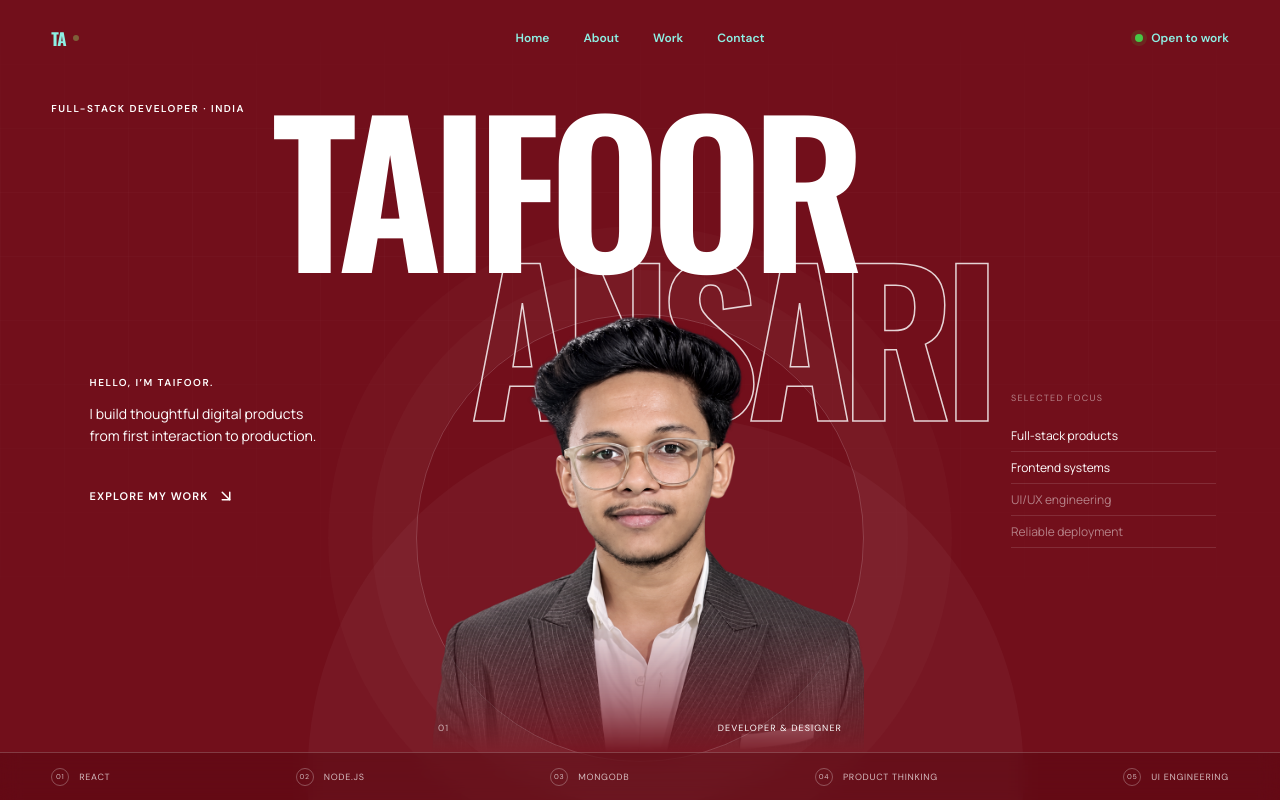
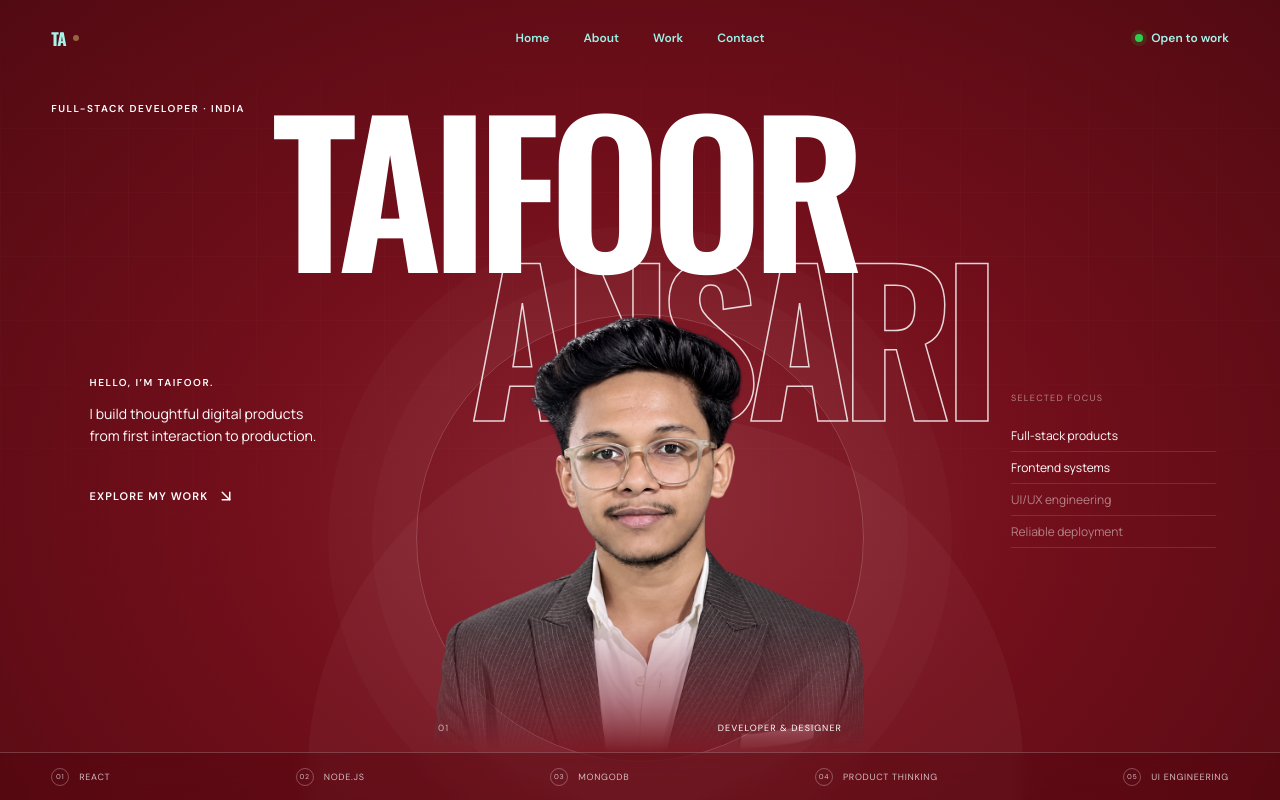
Before and after one commit to TaifoorAnsari/Portfolio, a React (Vite) app: page / in a window 1280 px wide. Shown: the top 800 px of the page. Built offline with nearby package versions, Linux system fonts and the light colour scheme.

Commit message:
gradiant 2

```diff
--- a/src/styles.css
+++ b/src/styles.css
@@ -40,7 +40,7 @@ img { display: block; max-width: 100%; }
 .availability span { width: 8px; height: 8px; border-radius: 50%; background: #2bd65f; box-shadow: 0 0 0 4px rgba(43,214,95,.14); }
 .menu-button, .mobile-social { display: none; }
 
-.hero { position: relative; min-height: 100svh; overflow: hidden; padding: 112px 4vw 0; color: #fff; background: var(--wine); }
+.hero { position: relative; min-height: 100svh; overflow: hidden; padding: 112px 4vw 0; color: #fff; background: radial-gradient(ellipse at 50% 62%, #8a2530 0%, var(--wine) 44%, var(--wine-dark) 100%); }
 .hero::before { content: ''; position: absolute; width: 56vw; height: 56vw; left: 52%; bottom: -26vw; transform: translateX(-50%); border-radius: 50%; background: rgba(255,255,255,.035); }
 .hero-grid { position: absolute; inset: 0; opacity: .16; background-image: linear-gradient(rgba(255,255,255,.12) 1px, transparent 1px), linear-gradient(90deg, rgba(255,255,255,.12) 1px, transparent 1px); background-size: 64px 64px; mask-image: linear-gradient(to bottom, transparent, #000 25%, transparent 85%); }
 .hero-kicker { position: absolute; z-index: 4; top: 102px; left: 4vw; margin: 0; text-transform: uppercase; letter-spacing: .15em; font-size: 10px; font-weight: 600; }
```
